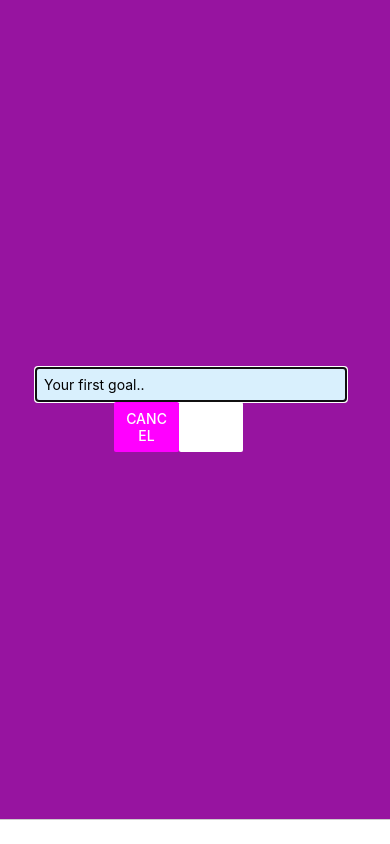
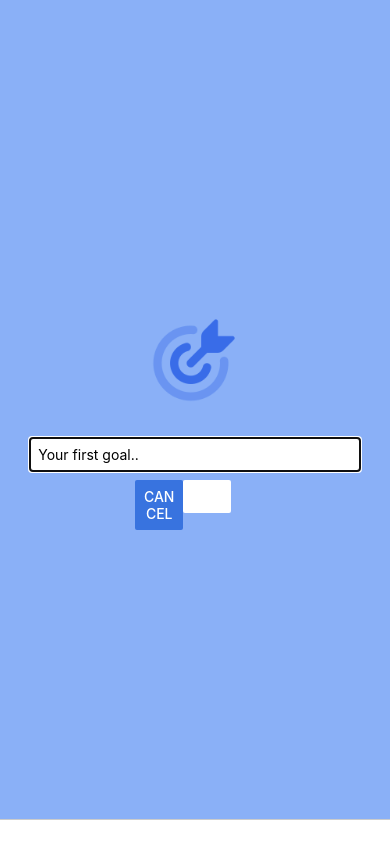
Before and after one commit to velobmidav/udemy-course, a React Native app in the folder UdemyProject/: screen / in a window 390 px wide. Both pictures are taken after a click on the button "ADD NEW PROP". Built offline with nearby package versions, Linux system fonts and the light colour scheme.

Commit message:
Adding image

```diff
--- a/UdemyProject/components/GoalInput.js
+++ b/UdemyProject/components/GoalInput.js
@@ -1,4 +1,4 @@
-import { TextInput, View, Button, StyleSheet, Modal } from 'react-native';
+import { TextInput, View, Button, StyleSheet, Modal, Image } from 'react-native';
 import { useState } from 'react';
 
 
@@ -18,14 +18,15 @@ function addGoalHandler() {
 return (
 <Modal visible={props.visible} animationType='slide'>
 <View style={styles.inputContainer}>
+        <Image style={styles.image} source={require("../assets/target.png")}/>
         <TextInput
             placeholder='Your first goal..'
             style={styles.TextInput}
             onChangeText={goalInputHandler}
             value={enteredGoalText}/>
         <View style={styles.ButtonContainer}>
-        <View style={styles.Button}><Button color={"magenta"} title='CANCEL' onPress={props.onCancel}/></View>
-        <View style={styles.Button}><Button color={"white"} title='ADD GOAL' onPress={addGoalHandler}/></View>
+        <View style={styles.Button}><Button color={"#3873dfff"} title='Cancel' onPress={props.onCancel}/></View>
+        <View style={styles.Button}><Button color={"white"} title='Add' onPress={addGoalHandler}/></View>
         </View>
       </View>
 </Modal>)
@@ -34,9 +35,14 @@ return (
 export default GoalInput;
 
 const styles = StyleSheet.create({
-
+  image: {
+    color: "white",
+    width: 100,
+    height: 100,
+    margin: 20
+  },
   inputContainer: {
-    backgroundColor: '#9714a0ff',
+    backgroundColor: '#8ab0f7ff',
     flex: 1,
     flexDirection: 'column',
     justifyContent: 'center',
@@ -46,11 +52,11 @@ const styles = StyleSheet.create({
     borderColor:'#cccccc'
   },
   TextInput: {
-    backgroundColor: "#d9f0fdff" ,
+    backgroundColor: "white" ,
     borderWidth: 1,
     borderColor: '#cccccc',
-    width: '80%',
-    marginRight: 8,
+    width: '85%',
+    margin: 8,
     padding: 8
   },
   ButtonContainer:{
```
Also changed, not shown: UdemyProject/assets/target.png (added).
